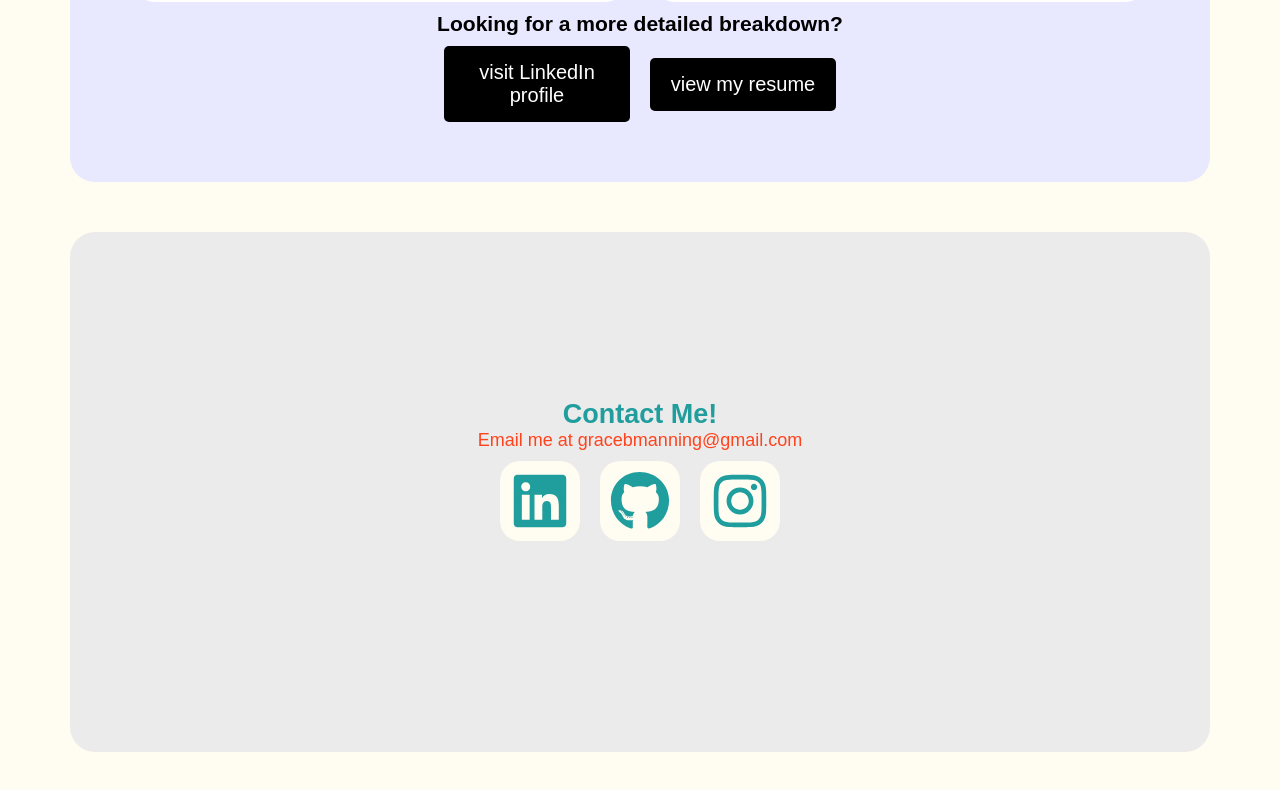
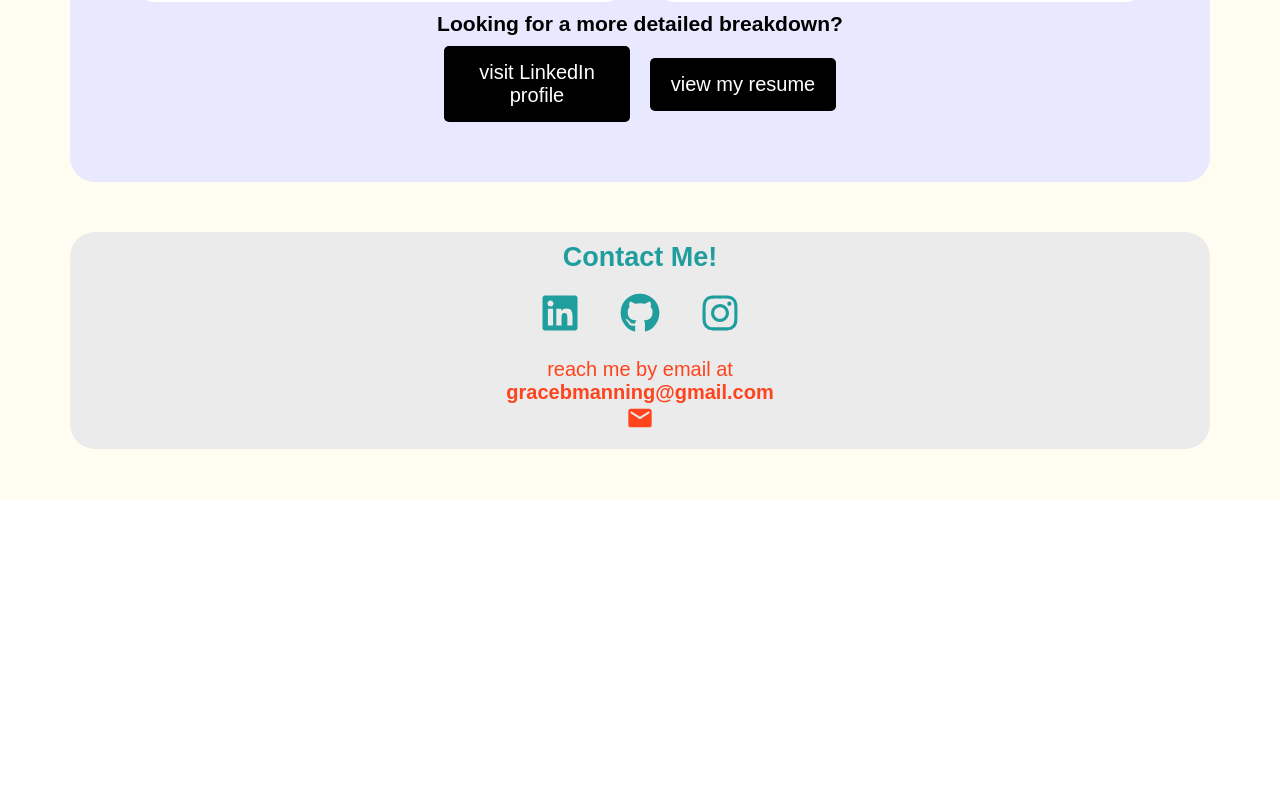
Before and after one commit to gracebmanning/grace-manning-v1, a React (Create React App) app: page / in a window 1280 px wide. Shown: the part 1634-2424 px from the top of the page. After the commit the page ends 2133 px from the top, so only its background shows below. Built offline with nearby package versions, Linux system fonts and the light colour scheme; a web font is replaced by a local one.

Commit message:
updated contact section

```diff
--- a/src/components/Contact/contact.css
+++ b/src/components/Contact/contact.css
@@ -10,7 +10,6 @@
 
     background-color: #ebebeb;
     border-radius: 25px;
-    height: 500px;
 
     font-family: 'Asul', sans-serif;
     font-size: 18px;
@@ -21,28 +20,34 @@
     color: #209d9d;
 }
 
-.emailMe{
-    color: #ff431d;
-}
-
 .socialIcons{
     display: flex;
     flex-direction: row;
     align-items: center;
-    padding-bottom: 30px;
 }
 
 .icon{
     margin: 10px;
     padding: 10px;
     color: #209d9d;
-    font-size: 60px;
-    background: #FFFDF2;
+    font-size: 40px;
+    background: noone;
     border-radius: 20px;
 }
 
 .icon:hover{
-    background: #E8E8FF;
+    background: #FFFDF2;
     border-radius: 20px;
     transition: ease-in-out 0.4s;
 }
+
+.emailMe{
+    font-size: 20px;
+    color: #ff431d;
+    text-align: center;
+}
+
+.emailIcon{
+    font-size: 28px;
+    color: #ff431d;
+}
--- a/src/components/Contact/contact.jsx
+++ b/src/components/Contact/contact.jsx
@@ -1,12 +1,12 @@
 import "./contact.css";
 import { FaLinkedin, FaGithub, FaInstagram } from 'react-icons/fa';
+import { MdEmail } from 'react-icons/md';
 
 const Contact = () => {
     return(
         <div class="contactBackground" id="contact">
             <div class="contactContainer">
                 <h2 class="contactMe">Contact Me!</h2>
-                <p class="emailMe">Email me at gracebmanning@gmail.com</p>
                 <div class="socialIcons">
                     <a href="https://www.linkedin.com/in/grace-manning/" target="_blank" rel="noreferrer">
                         <FaLinkedin class="icon"/>
@@ -18,6 +18,8 @@ const Contact = () => {
                         <FaInstagram class="icon"/>
                     </a>
                 </div>
+                <p class="emailMe">reach me by email at<br/><b>gracebmanning@gmail.com</b></p>
+                <div class="emailIcon"><MdEmail/></div>
             </div>
 
 
--- a/src/components/Main/main.css
+++ b/src/components/Main/main.css
@@ -51,26 +51,6 @@
     margin-right: 20px;
 }
 
-.socialIcons{
-    display: flex;
-    flex-direction: column;
-    align-items: center;
-    padding-bottom: 30px;
-}
-
-.icon{
-    margin: 10px;
-    padding: 10px;
-    color: #624608;
-    font-size: 60px;
-}
-
-.icon:hover{
-    background: #FFFDF2;
-    border-radius: 20px;
-    transition: ease-in-out 0.4s;
-}
-
 .cowImage{
     height: 40%;
     width: 40%;
```
Also changed, not shown: 1 other file (tests, documents, lock files or other folders).
